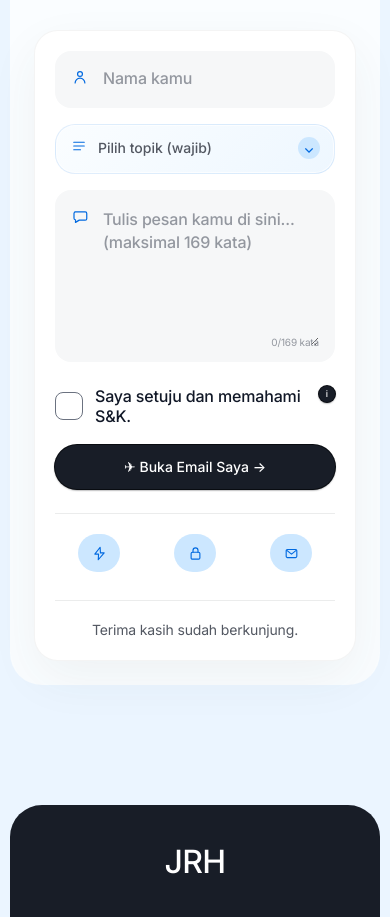
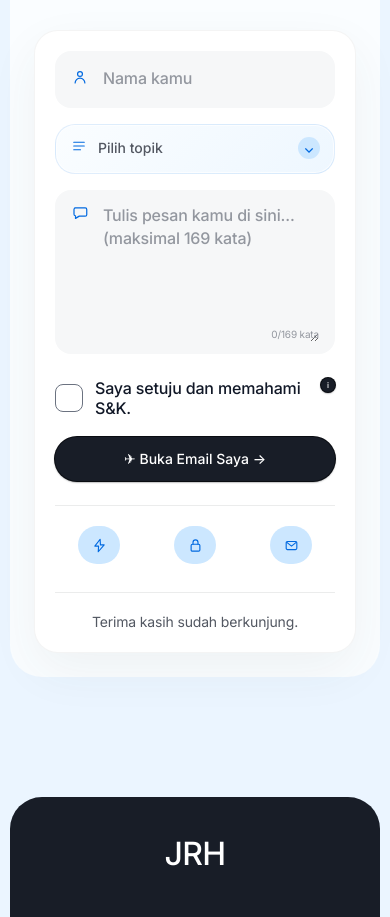
Before and after one commit to LionerHakim/JRHs, a React (Vite) app: page / in a window 390 px wide. Shown: the part 6420-7337 px from the top of the page. Built offline with nearby package versions, Linux system fonts and the light colour scheme.

Commit message:
refine: compact contact form controls (#60)
* refine: compact contact form

* refine: compact contact controls

```diff
--- a/src/index.css
+++ b/src/index.css
@@ -2239,3 +2239,56 @@ img { display: block; max-width: 100%; }
     font-size: 9px !important;
   }
 }
+
+
+/* Contact final compact pass */
+.terms-checkbox-info {
+  width: 14px !important;
+  height: 14px !important;
+  min-width: 14px !important;
+  min-height: 14px !important;
+  flex-basis: 14px !important;
+  margin-left: 4px !important;
+  font-size: 8px !important;
+}
+
+.contact-message {
+  min-height: 96px !important;
+  padding-top: 12px !important;
+  padding-bottom: 12px !important;
+}
+
+.contact-topic-menu {
+  background: #111111 !important;
+}
+
+.contact-topic-menu button {
+  color: #ffffff !important;
+  border-color: rgba(255,255,255,.12) !important;
+}
+
+.contact-topic-menu button:hover,
+.contact-topic-menu button.is-selected {
+  background: #111111 !important;
+  color: #ffffff !important;
+}
+
+.contact-topic-menu button.is-selected {
+  box-shadow: inset 3px 0 0 var(--blue-strong) !important;
+}
+
+@media (max-width: 720px) {
+  .terms-checkbox-info {
+    width: 14px !important;
+    height: 14px !important;
+    min-width: 14px !important;
+    min-height: 14px !important;
+    flex-basis: 14px !important;
+    margin-left: 4px !important;
+    font-size: 8px !important;
+  }
+
+  .contact-message {
+    min-height: 88px !important;
+  }
+}
--- a/src/main.tsx
+++ b/src/main.tsx
@@ -253,7 +253,7 @@ export default function App() {
     if (!name.trim()) return setContactError('Nama belum diisi.')
     if (!purpose) {
       setTopicOpen(true)
-      return setContactError('Topik wajib dipilih.')
+      return setContactError('Silakan pilih topik terlebih dahulu.')
     }
 
     if (!message.trim()) return setContactError('Pesan belum diisi.')
@@ -538,7 +538,7 @@ ${name.trim()}`)
                     aria-label="Topik email (wajib)"
                     onClick={() => setTopicOpen((open) => !open)}
                   >
-                    <span>{purpose || 'Pilih topik (wajib)'}</span>
+                    <span>{purpose || 'Pilih topik'}</span>
                     <span className="contact-topic-chevron" aria-hidden="true">⌄</span>
                   </button>
                   {topicOpen ? (
```
